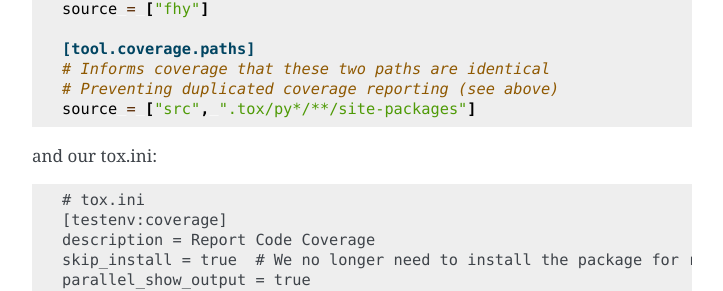
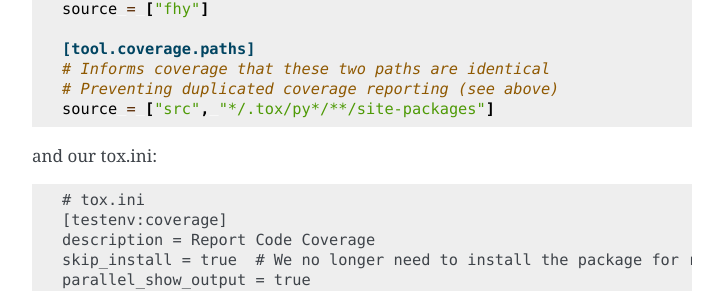
Before and after one commit to actlab-fhy/FhY, a Sphinx documentation site: the page built from docs/source/design_blog/post_2024-05-23.rst, in a window 1280 px wide and 1400 px high, scrolled down 3718 px. Shown: the part 160-451 px from the top of the window, without its empty margins (388-1111 px from the left). Built offline with Sphinx 7.4.7, drawn with Linux system fonts in a browser that asks for light colours; some of the changed text lies outside the part shown.

```diff
--- a/docs/source/design_blog/post_2024-05-23.rst
+++ b/docs/source/design_blog/post_2024-05-23.rst
@@ -186,7 +186,7 @@ both setuptools and coverage tools. In our pyproject.toml:
    [tool.coverage.paths]
    # Informs coverage that these two paths are identical
    # Preventing duplicated coverage reporting (see above)
-   source = ["src", ".tox/py*/**/site-packages"]
+   source = ["src", "*/.tox/py*/**/site-packages"]
 
 and our tox.ini:
 
@@ -249,7 +249,7 @@ Key Take Away Points
       source = ["fhy"]
 
       [tool.coverage.paths]
-      source = ["src", ".tox/py*/**/site-packages"]
+      source = ["src", "*/.tox/py*/**/site-packages"]
 
       [tool.coverage.report]
       fail_under = 85.0  # Decide what coverage is right for your project
```
